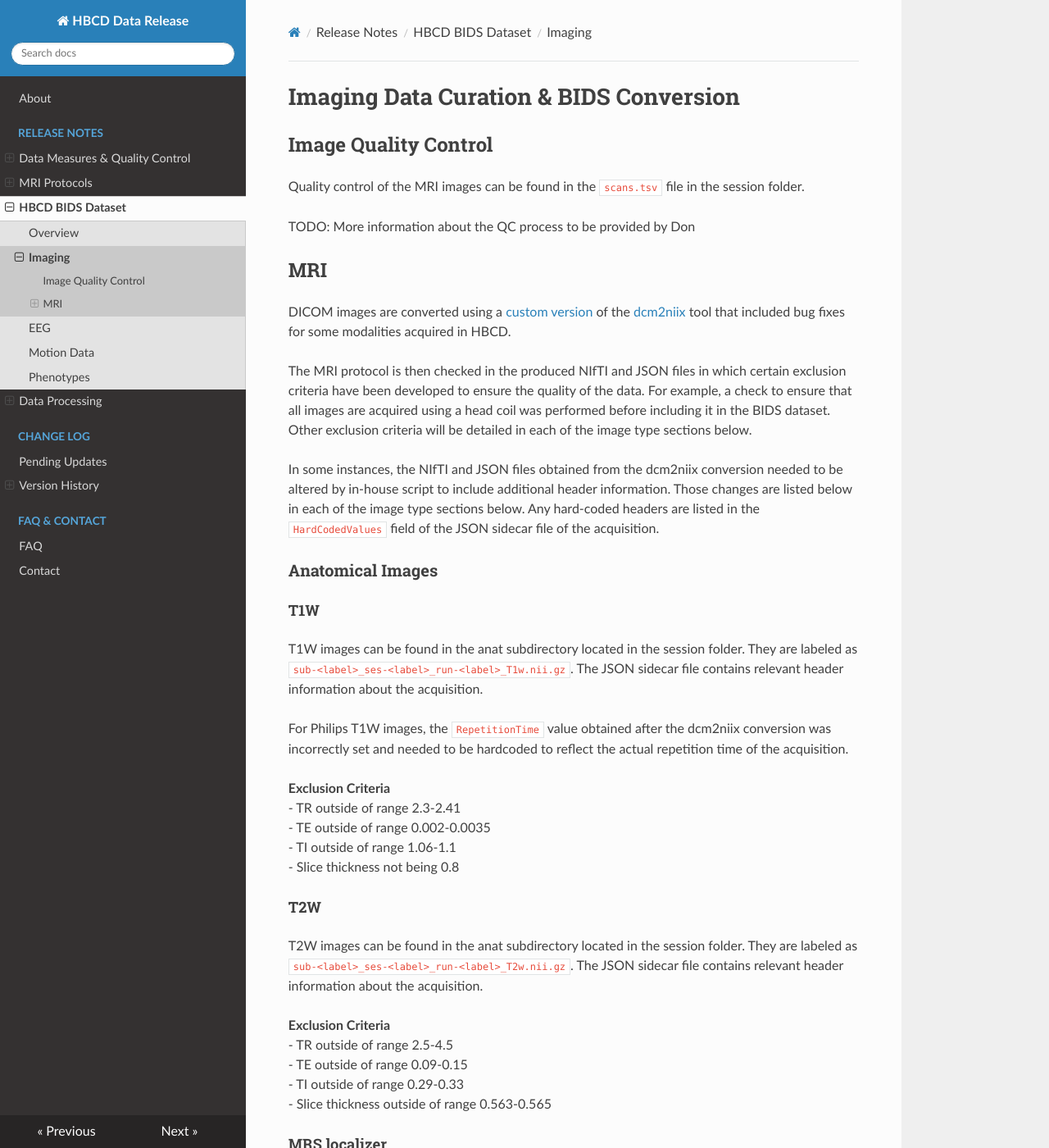
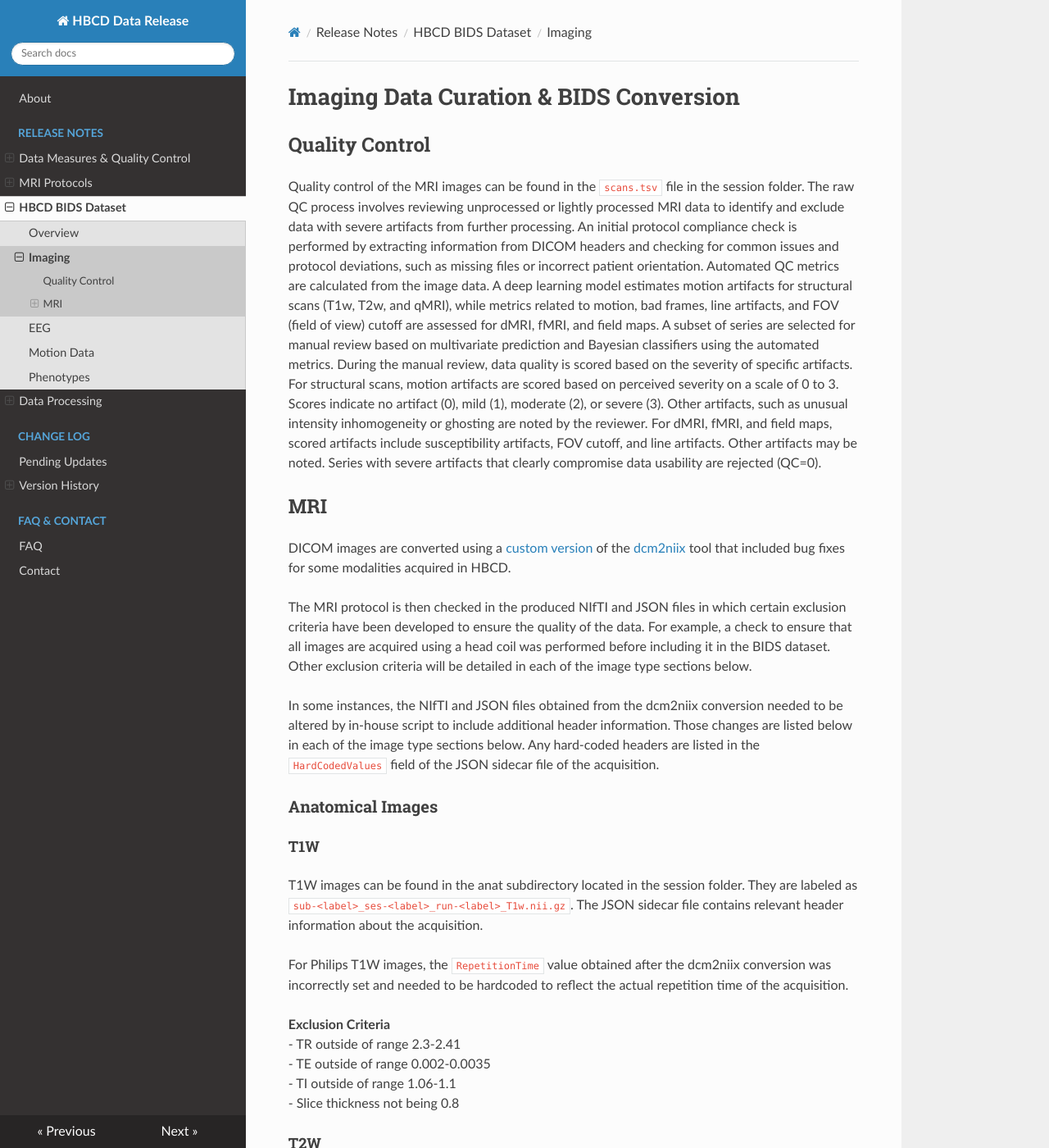
Before and after one commit to mattcieslak/hbcd-docs, an MkDocs documentation site: the page built from docs/datacuration/imaging.md, in a window 1280 px wide and 1400 px high. Shown: the whole window at 82% size. Built offline with MkDocs 1.6.1, drawn with Linux system fonts in a browser that asks for light colours; nearby versions of some CDN libraries; some of the changed text lies outside the part shown.

Commit message:
Update imaging.md

```diff
--- a/docs/datacuration/imaging.md
+++ b/docs/datacuration/imaging.md
@@ -1,14 +1,7 @@
----
-hide:
-  - toc
----
-
 # Imaging Data Curation & BIDS Conversion
 
-## Image Quality Control
-Quality control of the MRI images can be found in the `scans.tsv` file in the session folder.
-
-TODO: More information about the QC process to be provided by Don
+## Quality Control
+Quality control of the MRI images can be found in the `scans.tsv` file in the session folder. The raw QC process involves reviewing unprocessed or lightly processed MRI data to identify and exclude data with severe artifacts from further processing. An initial protocol compliance check is performed by extracting information from DICOM headers and checking for common issues and protocol deviations, such as missing files or incorrect patient orientation. Automated QC metrics are calculated from the image data. A deep learning model estimates motion artifacts for structural scans (T1w, T2w, and qMRI), while metrics related to motion, bad frames, line artifacts, and FOV (field of view) cutoff are assessed for dMRI, fMRI, and field maps. A subset of series are selected for manual review based on multivariate prediction and Bayesian classifiers using the automated metrics. During the manual review, data quality is scored based on the severity of specific artifacts. For structural scans, motion artifacts are scored based on perceived severity on a scale of 0 to 3. Scores indicate no artifact (0), mild (1), moderate (2), or severe (3). Other artifacts, such as unusual intensity inhomogeneity or ghosting are noted by the reviewer. For dMRI, fMRI, and field maps, scored artifacts include susceptibility artifacts, FOV cutoff, and line artifacts. Other artifacts may be noted. Series with severe artifacts that clearly compromise data usability are rejected (QC=0).
 
 ## MRI
 DICOM images are converted using a [custom version](https://github.com/rordenlab/dcm2niix/tree/c5caaa9f858b704b61d3ff4a7989282922dd712e) of the [dcm2niix](https://github.com/rordenlab/dcm2niix) tool that included bug fixes for some modalities acquired in HBCD.
@@ -39,9 +32,7 @@ T2W images can be found in the anat subdirectory located in the session folder.
 - Slice thickness outside of range 0.563-0.565
 
 #### MRS localizer
-MRS localizer images can be found in the anat subdirectory located in the session folder, labeled as `sub-<label>_ses-<label>_acq-<label>_run-<label>_T2w.nii.gz`. The JSON sidecar file contains relevant header information about the acquisition.
-
-Axial MRS localizers are labeled using the `acq-mrsLocAx` label and coronal MRS localizers are labeled using the `acq-mrsLocCor` label.
+MRS localizer images can be found in the anat subdirectory located in the session folder, labeled as `sub-<label>_ses-<label>_acq-<label>_run-<label>_T2w.nii.gz`. The JSON sidecar file contains relevant header information about the acquisition. Axial MRS localizers are labeled using the `acq-mrsLocAx` label and coronal MRS localizers are labeled using the `acq-mrsLocCor` label.
 
 **Exclusion Criteria**
 - TR outside of range 2.5-4.5
@@ -72,8 +63,8 @@ DWI images can be found in the dwi subdirectory located in the session folder, l
 - Slice thickness not being set to 1.7
 - The total number of volumes between DWI AP and DWI PA is below 90 volumes
 
-### Fieldmap images
-#### EPI images
+### Fieldmap Images
+#### EPI Images
 EPI images can be found in the fmap subdirectory located in the session folder, labeled as `sub-<label>_ses-<label>_dir-<label>_run-<label>_epi.nii.gz`. The JSON sidecar file contains relevant header information about the acquisition. The label `dir-<label>` is used to distinguish between the EPI acquired in the AP phase encoding direction (`dir-AP`) and the EPI acquired in the PA phase encoding direction (`dir-PA`). *Note:* After `dcm2niix` conversion, Philips EPI files were missing `PhaseEncodingDirection` and `TotalReadoutTime` header information. These headers have now been hard-coded into the JSON sidecar file for Philips EPI acquisitions.
 
 **Exclusion Criteria**
```
